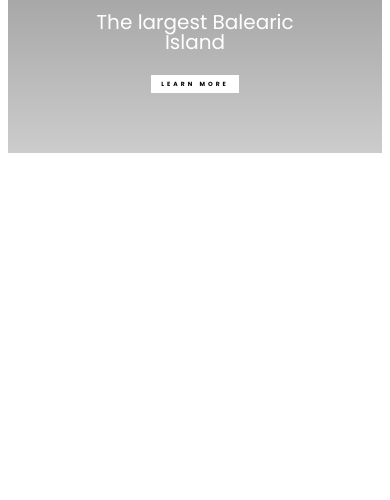
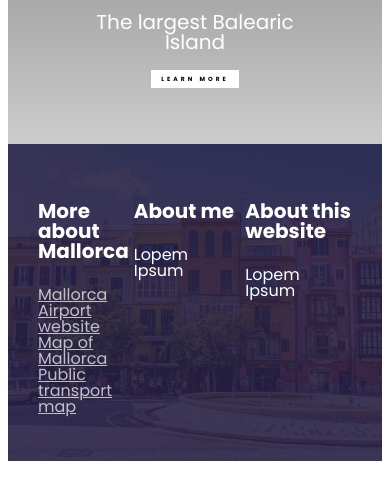
Before and after one commit to LibbyMills/travel-site-sheCodesResponsiveAddOn, a plain HTML site: page index.html in a window 390 px wide. Shown: the part 178-678 px from the top of the page. Drawn offline with Linux system fonts and the light colour scheme.

Commit message:
Add a footer
Initial styling, limited content, not responsive

```diff
--- a/index.html
+++ b/index.html
@@ -21,6 +21,47 @@
         <h2>The largest Balearic Island</h2>
         <a href="#find-out-more"> Learn more</a>
       </header>
+      <footer>
+        <div class="footer-grid">
+          <div>
+            <h4>More about Mallorca</h4>
+            <ul>
+              <li>
+                <a
+                  href="https://www.palmaairport.info/"
+                  target="_blank"
+                  class="footer-content"
+                  >Mallorca Airport website</a
+                >
+              </li>
+              <li>
+                <a
+                  href="https://goo.gl/maps/uA1EAxMDhAzW77t49"
+                  target="_blank"
+                  class="footer-content"
+                  >Map of Mallorca</a
+                >
+              </li>
+              <li>
+                <a
+                  href="  https://www.tib.org/en/xarxa-de-transports/mapa-linies"
+                  target="_blank"
+                  class="footer-content"
+                  >Public transport map</a
+                >
+              </li>
+            </ul>
+          </div>
+          <div>
+            <h4>About me</h4>
+            <div class="footer-content">Lopem Ipsum</div>
+          </div>
+          <div>
+            <h4>About this website</h4>
+            <div class="footer-content">Lopem Ipsum</div>
+          </div>
+        </div>
+      </footer>
     </div>
   </body>
 </html>
--- a/src/style.css
+++ b/src/style.css
@@ -12,25 +12,23 @@ header h1 {
   font-style: normal;
   font-weight: 700;
   font-size: 48px;
-  line-height: 1;
 }
 header h2 {
   font-style: normal;
   font-weight: 400;
   font-size: 32px;
-  line-height: 1;
 }
 header h3 {
   font-style: normal;
   font-weight: 900;
   font-size: 18px;
-  line-height: 1;
+
   letter-spacing: 5px;
 }
 header a {
   font-weight: 700;
   font-size: 12px;
-  line-height: 1;
+
   letter-spacing: 3px;
   text-transform: uppercase;
   padding: 16px 32px;
@@ -39,10 +37,46 @@ header a {
   text-decoration: none;
   color: black;
 }
+footer {
+  color: white;
+  background-image: linear-gradient(
+      rgba(39, 32, 68, 0.9),
+      rgba(39, 32, 68, 0.9)
+    ),
+    url("../images/architecture.jpg");
+  background-size: cover;
+  background-position: center;
+  background-repeat: no-repeat;
+  padding: 30px;
+}
+footer h4 {
+  font-weight: 700;
+  font-size: 20px;
+}
+footer ul {
+  list-style-type: none;
+  padding: 0;
+}
+footer a {
+  color: white;
+  opacity: 0.7;
+}
+
 .container {
   max-width: 1200px;
   margin: 0 auto;
   font-family: "Poppins";
+  line-height: 1;
+}
+
+.footer-grid {
+  display: grid;
+  grid-gap: 5px;
+  grid-template-columns: 1fr 2fr 2fr;
+}
+.footer-content {
+  font-weight: 400;
+  font-size: 16px;
 }
 
 @media (max-width: 576px) {
```
Also changed, not shown: images/architecture.jpg (added).
